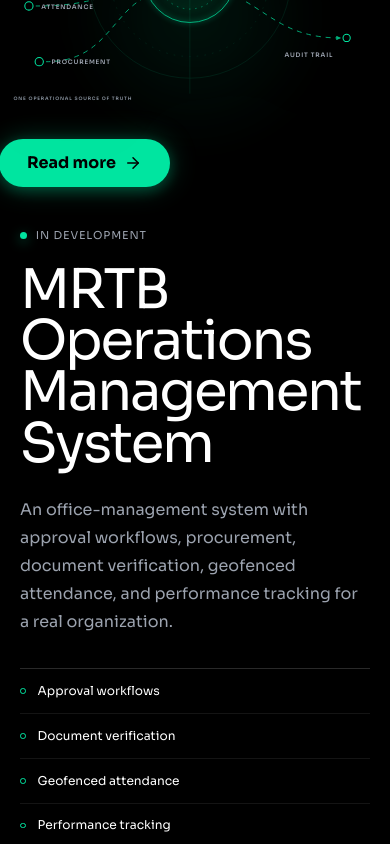
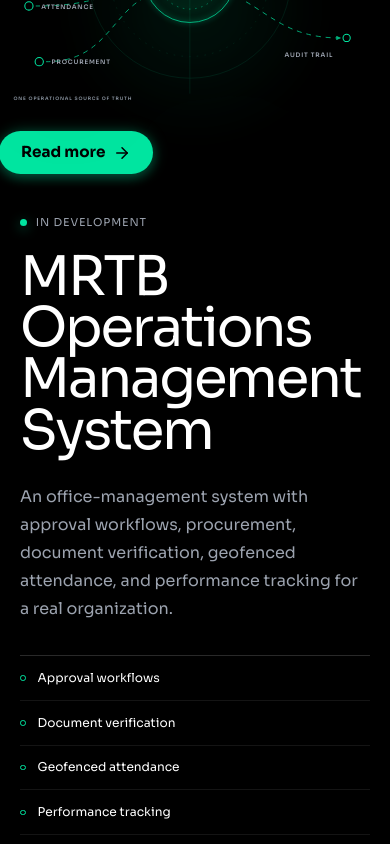
Before and after one commit to Nabil-00/my-portfolio, a React (Vite) app: page / in a window 390 px wide. Shown: the part 1660-2504 px from the top of the page. Built offline with nearby package versions, Linux system fonts and the light colour scheme.

Commit message:
Resize Read more CTA on mobile to stop edge clipping
- Smaller padding and font under 640px so the pill sits
  comfortably inside the visual bounds
- Tighter glow on mobile so it no longer hits the page's
  overflow clip boundary and looks chipped

```diff
--- a/src/index.css
+++ b/src/index.css
@@ -888,6 +888,17 @@ button:disabled {
   }
 }
 
+@media (max-width: 639px) {
+  .project-visual-cta {
+    margin-top: 1.25rem;
+  }
+  .project-visual-cta .btn-primary {
+    padding: 10px 22px;
+    font-size: 0.95rem;
+    box-shadow: 0 0 16px 0 var(--accent-glow), 0 4px 12px 0 var(--accent-glow);
+  }
+}
+
 @media (max-width: 1023px) {
   .project-feature,
   .project-feature--reverse {
```
Also changed, not shown: public/llms.txt, 1 other file (tests, documents, lock files or other folders).
